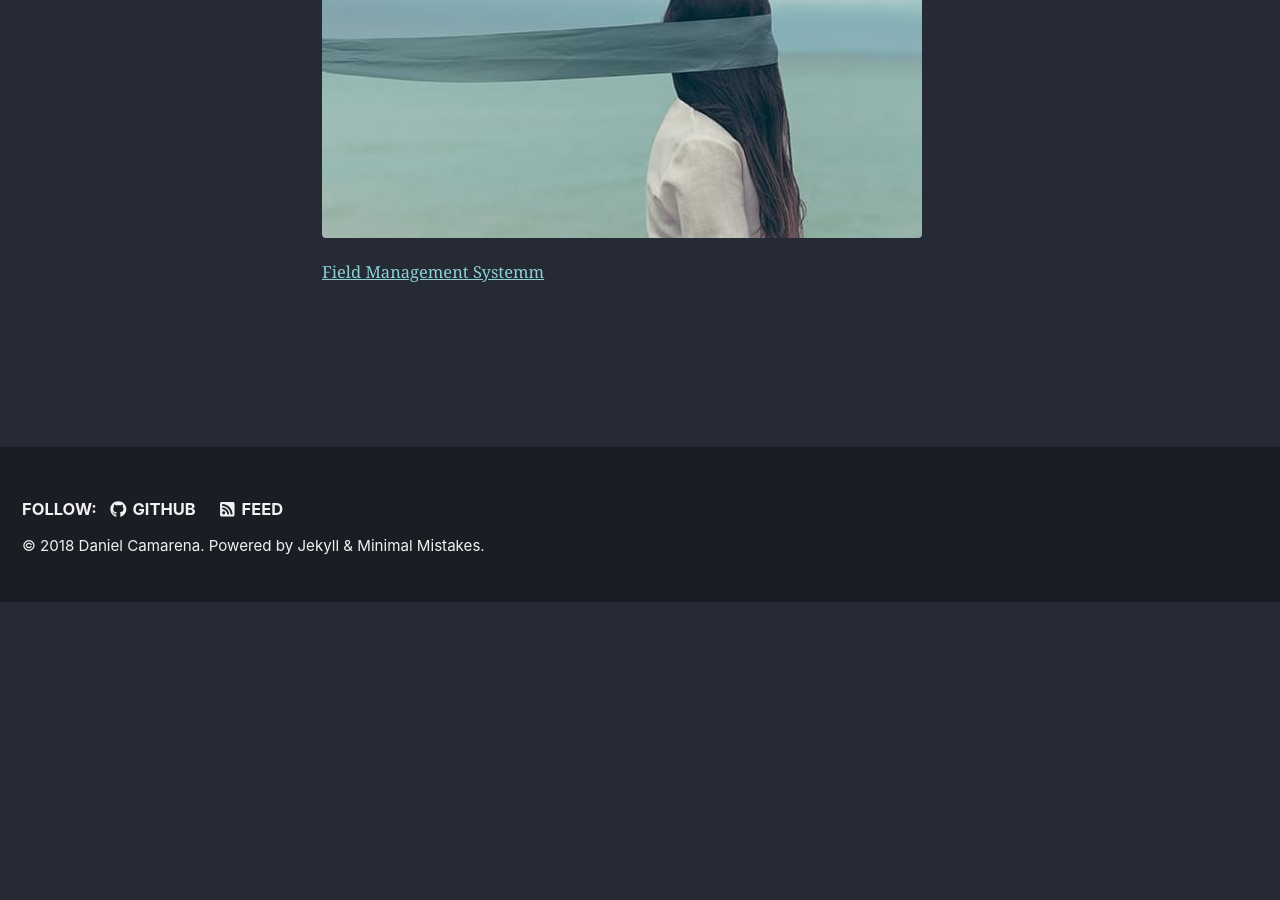
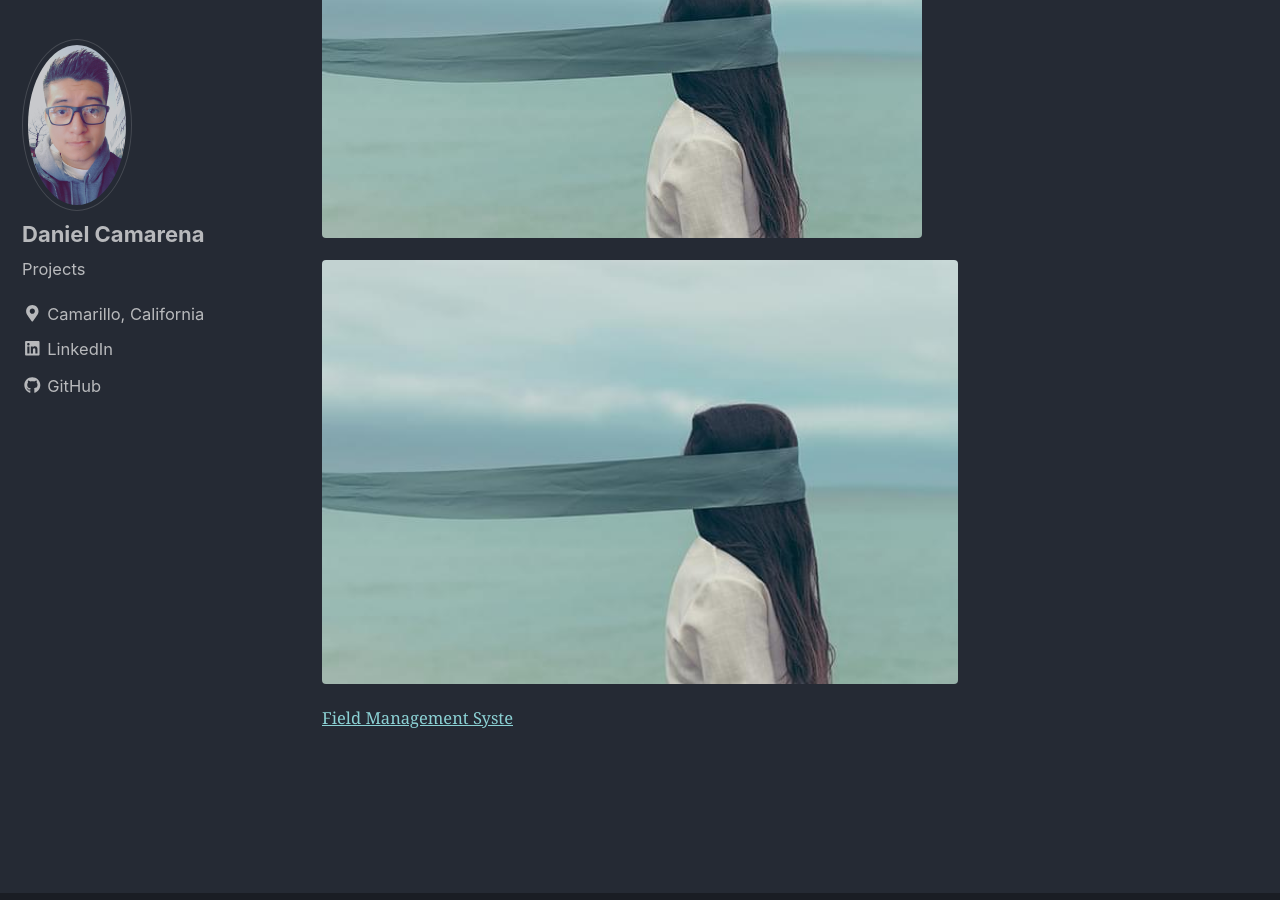
Before and after one commit to danielcamarena17/danielcamarena17.github.io, a Jekyll site: the page built from index.html, in a window 1280 px wide and 900 px high, scrolled down 583 px. Built offline with Jekyll 4.4.1, drawn with Linux system fonts in a browser that asks for light colours; nearby versions of some CDN libraries; the list of posts is cut into pages by our own code; before the commit the page ends 1185 px from its top, so only the background shows below that.

Commit message:
FMS resize image 9

```diff
--- a/_layouts/home.html
+++ b/_layouts/home.html
@@ -10,7 +10,8 @@ layout: archive
 
 <figure>
   <a href="https://www.github.com/"><img src="images/fms.jpg" /></a>
-  <figcaption><a href="https://www.github.com/">Field Management Systemm</a></figcaption>
+  <img src="/images/fms.jpg" alt="this is a placeholder image">
+  <figcaption><a href="https://www.github.com/">Field Management Syste</a></figcaption>
 </figure>
 
 {% for post in paginator.posts %}
```
